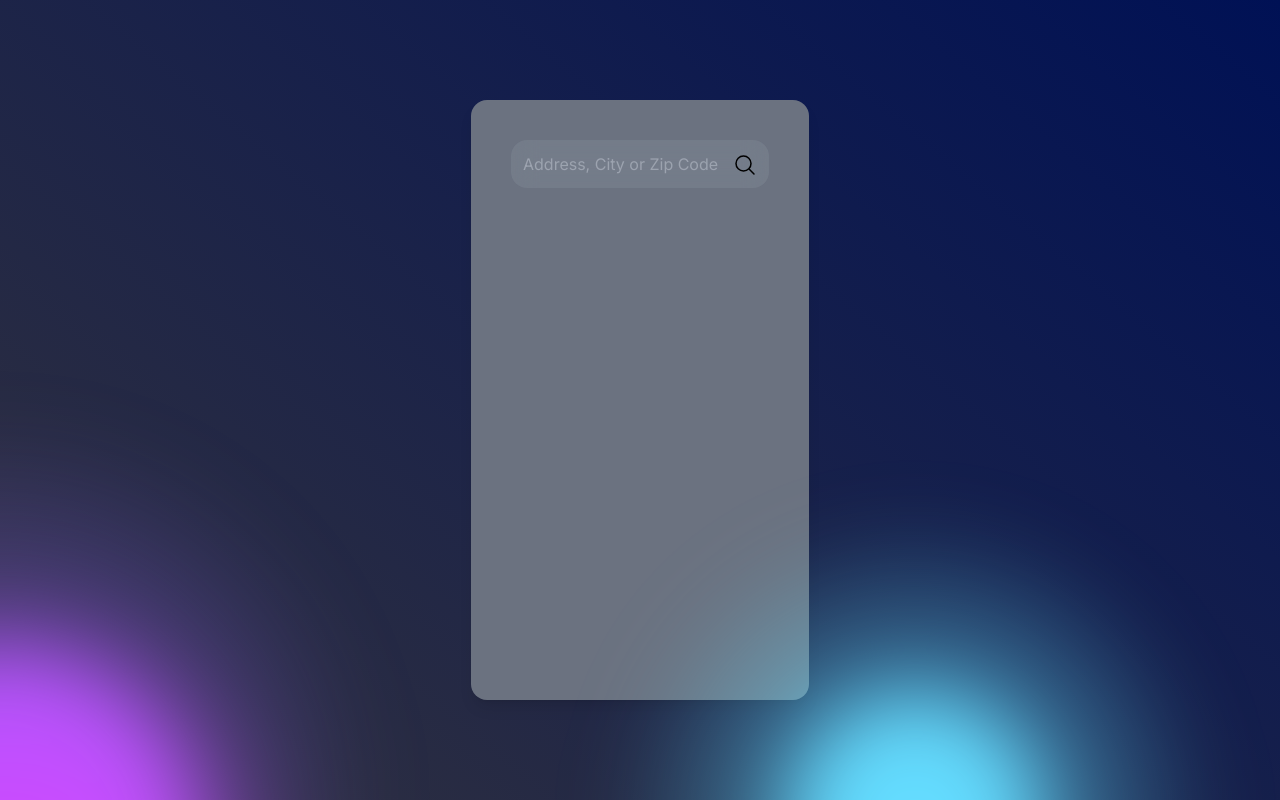
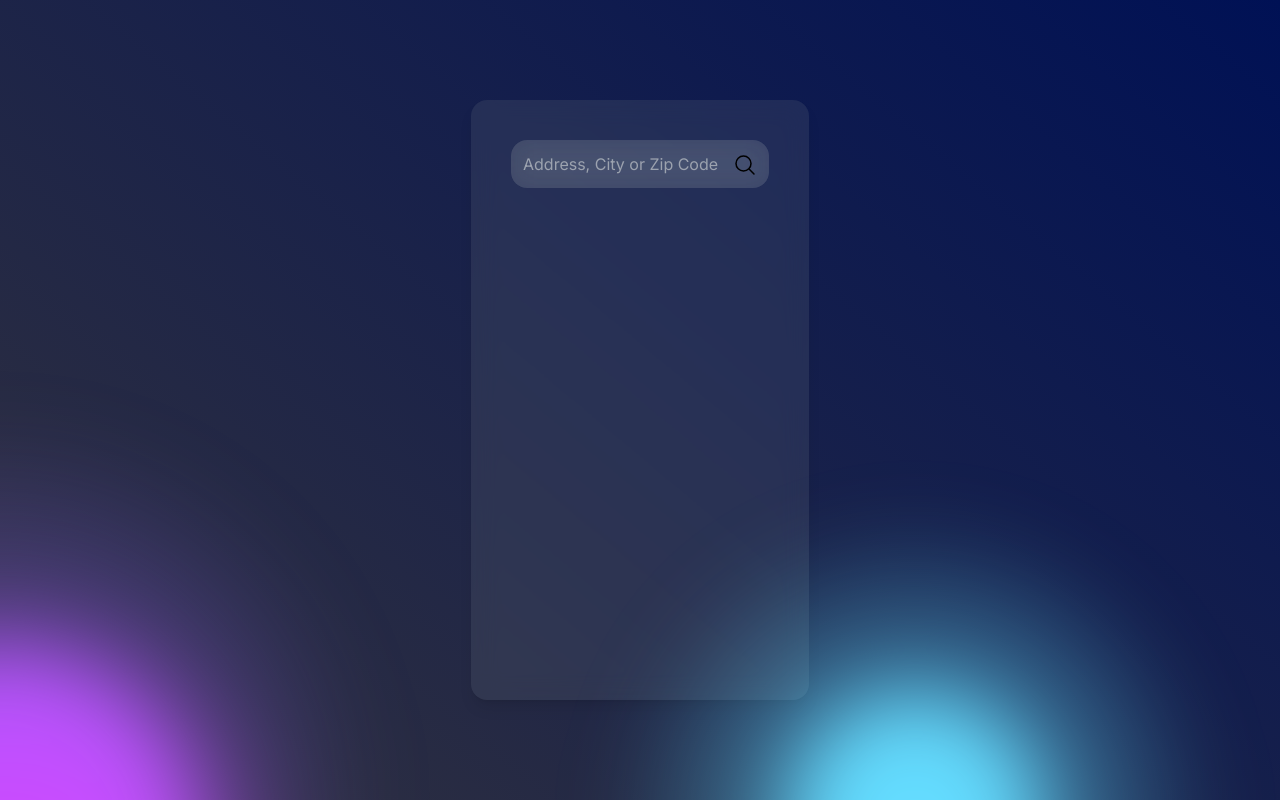
Before and after one commit to LukasCec/WeatherWeb, a Next.js app in the folder WeatherAPIWeb/weather_web/: page / in a window 1280 px wide. Built offline with nearby package versions, Linux system fonts and the light colour scheme.

Commit message:
Modules fix

```diff
--- a/WeatherAPIWeb/weather_web/app/page.tsx
+++ b/WeatherAPIWeb/weather_web/app/page.tsx
@@ -39,7 +39,7 @@ export default function Home() {
 
     return (
         <BackgroundGradientAnimation className="flex justify-center items-center h-full">
-            <div className="main--div min-h-[600px] hover:shadow-2xl duration-300 bg-gray-500 p-10 rounded-2xl backdrop-blur-md backdrop-filter bg-opacity-2;;  ESAWEY&WS&+asyederč shadow-lg">
+            <div className="main--div min-h-[600px] hover:shadow-2xl duration-300 bg-gray-500 p-10 rounded-2xl backdrop-blur-md backdrop-filter bg-opacity-20  ESAWEY&WS&+asyederč shadow-lg">
                 <div className="relative">
                     <input
                         className="hover:scale-105 duration-300 text-gray-300 bg-gray-400 mb-5 p-3 rounded-2xl backdrop-blur-md backdrop-filter bg-opacity-20  w-full"
```
